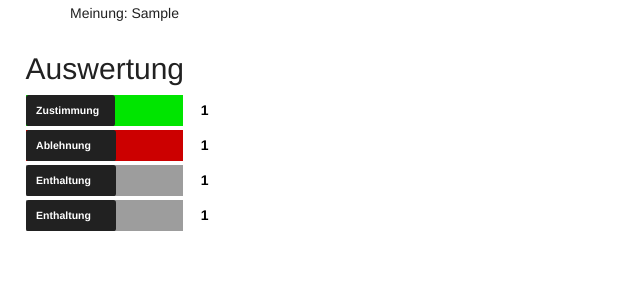
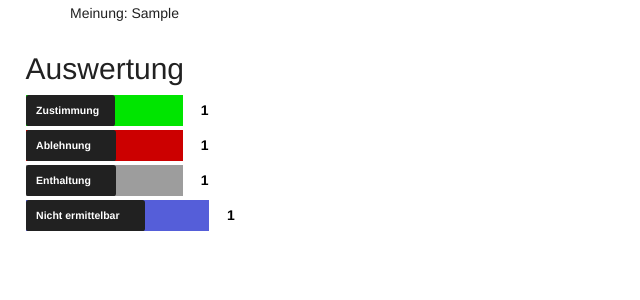
Before and after one commit to NWuensche/bundesrat-scraper-website, a Django app: template scraper/templates/json.html in a window 1280 px wide. Shown: the part 427-727 px from the top of the page, without its empty margins (0-640 px from the left). Run offline with Django 3.2, Linux system fonts and the light colour scheme; the template is opened without the code that fills it: most values are stand-ins (such as "Sample title", 1, 10 or a date in 2020); some libraries are stand-ins or nearby versions.

Commit message:
Fix 4th bar diagram

```diff
--- a/scraper/templates/cssJS/diagramCSSJS.html
+++ b/scraper/templates/cssJS/diagramCSSJS.html
@@ -40,8 +40,11 @@ body {
 .bar.no {
   background: #cc0000;
 }
-.bar.out {
+.bar.abstention {
   background: #9d9d9d;
+}
+.bar.other {
+  background: #555ed9;
 }
   </style>
 
--- a/scraper/templates/json.html
+++ b/scraper/templates/json.html
@@ -39,8 +39,8 @@
     <h2>Auswertung</h2>
     <div class="holder"><div class="bar yes" data-value="{{numYes}}"><span class="label">Zustimmung  </span></div>
       <div class="holder"><div class="bar no" data-value="{{numNo}}"><span class="label">Ablehnung     </span></div>
-        <div class="holder"><div class="bar out" data-value="{{numAbstention}}"><span class="label">Enthaltung     </span></div>
-        <div class="holder"><div class="bar out" data-value="{{numOther}}"><span class="label">Enthaltung     </span></div>
+        <div class="holder"><div class="bar abstention" data-value="{{numAbstention}}"><span class="label">Enthaltung     </span></div>
+        <div class="holder"><div class="bar other" data-value="{{numOther}}"><span class="label">Nicht ermittelbar     </span></div>
   </div>
 
 
```
